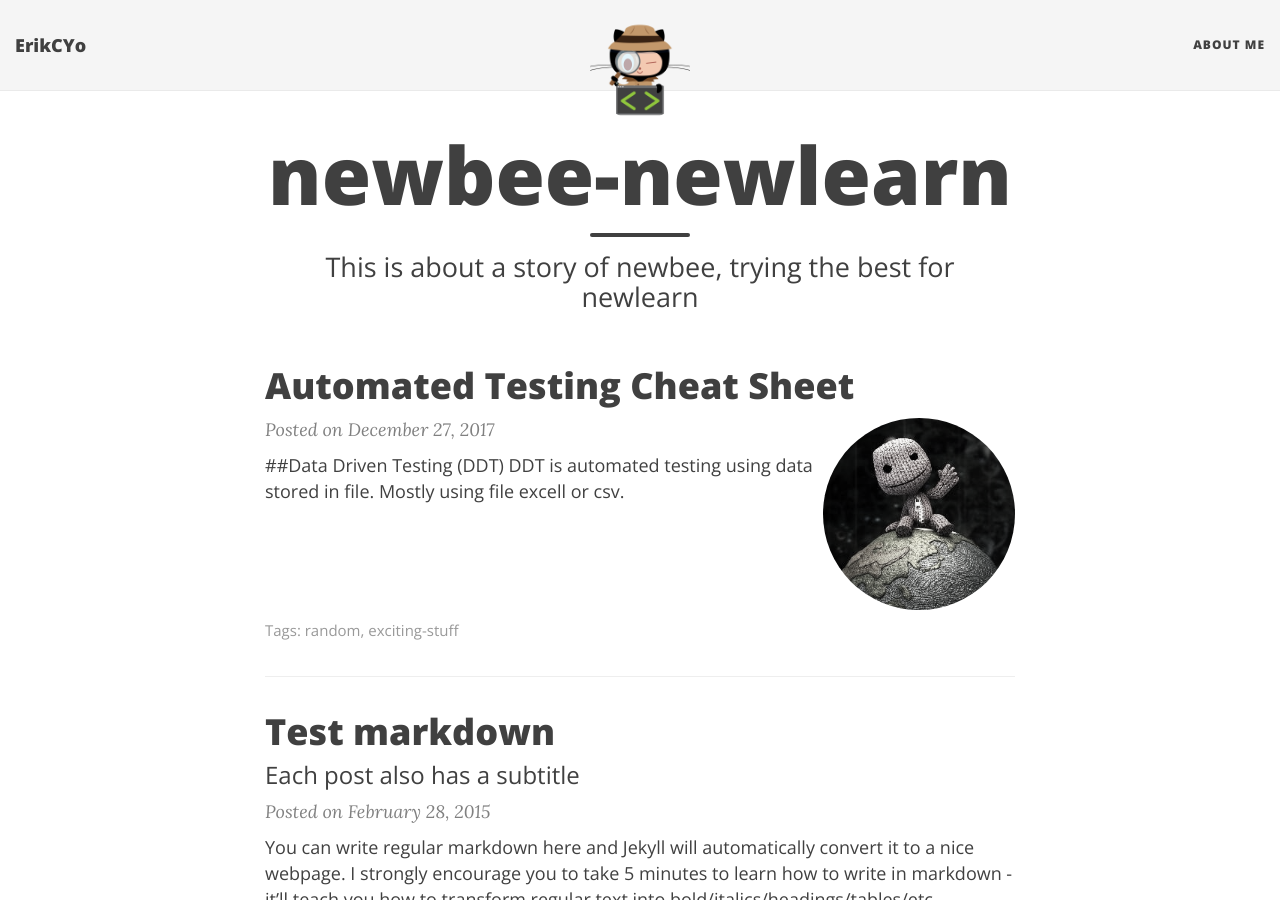
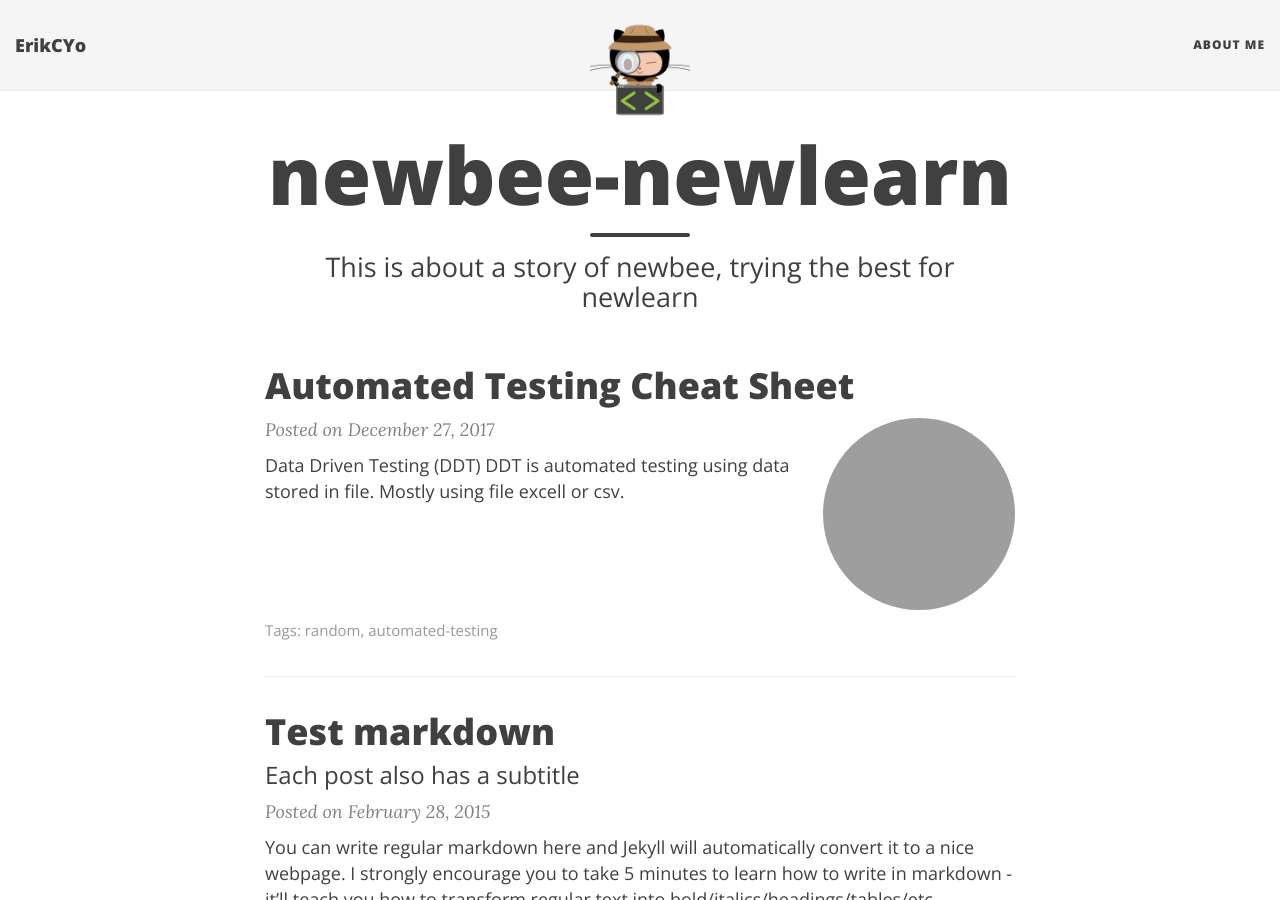
Before and after one commit to erikcyo/erikcyo.github.io, a Jekyll site: the page built from index.html, in a window 1280 px wide and 900 px high. Built offline with Jekyll 4.4.1, drawn with Linux system fonts in a browser that asks for light colours; nearby versions of some CDN libraries; the list of posts is cut into pages by our own code; grey boxes are pictures that could not be loaded.

Commit message:
Automated Testing DDT

```diff
--- a/_posts/2017-12-27-automated-testing.md
+++ b/_posts/2017-12-27-automated-testing.md
@@ -1,10 +1,10 @@
 ---
 layout: post
 title: Automated Testing Cheat Sheet
-image: /img/hello_world.jpeg
-tags: [random, exciting-stuff]
+image: /img/automated-testing.jpg
+tags: [random, automated-testing]
 ---
 
-##Data Driven Testing (DDT)
+### Data Driven Testing (DDT)
 DDT is automated testing using data stored in file. Mostly using file excell or csv.
 ![alt text](https://github.com/erikcyo/erikcyo.github.io/raw/master/img/data_driven_testing.jpg "Data Driven Testing")
```
Also changed, not shown: img/erik.png.
